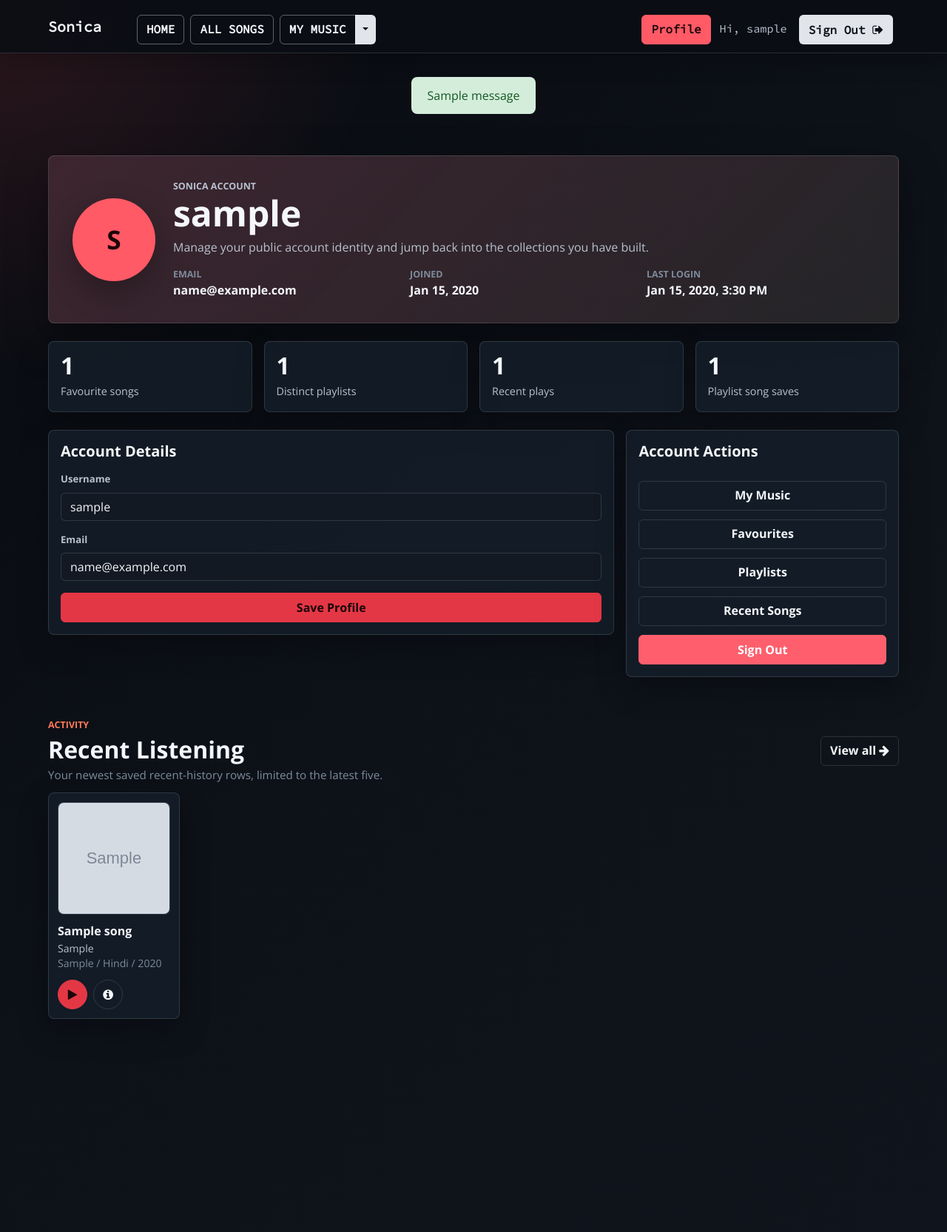
After one commit to shivaydwivedi/DJANGO_MUSIC_PLAYER, a Django app: page /authentication/profile/ in a window 1280 px wide. The commit adds this page. Shown: the whole page at 74% size. Run offline with Django 3.2, Linux system fonts and the light colour scheme; a user stored in the database is signed in; tables that the repository leaves empty hold one stand-in row (values such as "Sample post"); grey boxes marked "Sample" are stand-in pictures; one stand-in notice (Sample message) is shown; some libraries are stand-ins or nearby versions.

Commit message:
feat: add account profile experience

```diff
--- a/authentication/forms.py
+++ b/authentication/forms.py
@@ -48,3 +48,30 @@ class RegistrationForm(UserCreationForm):
         if commit:
             user.save()
         return user
+
+
+class ProfileUpdateForm(forms.ModelForm):
+    username = forms.CharField(widget=forms.TextInput(attrs={'placeholder': 'Username'}))
+    email = forms.EmailField(widget=forms.EmailInput(attrs={'placeholder': 'Email'}), required=False)
+
+    class Meta:
+        model = User
+        fields = ['username', 'email']
+
+    def __init__(self, *args, **kwargs):
+        self.user = kwargs.pop('user')
+        super(ProfileUpdateForm, self).__init__(*args, **kwargs)
+
+    def clean_username(self):
+        username = self.cleaned_data['username'].strip()
+        if not username:
+            raise forms.ValidationError("Username is required.")
+        if User.objects.filter(username__iexact=username).exclude(pk=self.user.pk).exists():
+            raise forms.ValidationError("A user with that username already exists.")
+        return username
+
+    def clean_email(self):
+        email = self.cleaned_data.get('email', '').strip()
+        if email and User.objects.filter(email__iexact=email).exclude(pk=self.user.pk).exists():
+            raise forms.ValidationError("A user with that email already exists.")
+        return email
--- a/authentication/urls.py
+++ b/authentication/urls.py
@@ -5,5 +5,6 @@ from . import views
 urlpatterns = [
     path('login/', views.login_request, name='login'),
     path('signup/', views.signup_request, name='signup'),
+    path('profile/', views.profile_request, name='profile'),
     path('logout/', views.logout_request, name='logout'),
 ]
--- a/authentication/views.py
+++ b/authentication/views.py
@@ -1,10 +1,13 @@
 from django.conf import settings
+from django.contrib import messages
+from django.contrib.auth.decorators import login_required
 from django.shortcuts import render, redirect
 from django.contrib.auth import authenticate, login, logout
 from django.views.decorators.http import require_POST
 from django.utils.http import is_safe_url
 from allauth.socialaccount.models import SocialApp
-from .forms import UserLoginForm, RegistrationForm
+from musicapp.models import Favourite, Playlist, Recent
+from .forms import UserLoginForm, ProfileUpdateForm, RegistrationForm
 
 
 # Create your views here.
@@ -67,6 +70,35 @@ def signup_request(request):
     return render(request, 'authentication/signup.html', context=context)
 
 
+@login_required(login_url='login')
+def profile_request(request):
+    if request.method == "POST":
+        form = ProfileUpdateForm(request.POST, instance=request.user, user=request.user)
+        if form.is_valid():
+            form.save()
+            messages.success(request, "Profile updated.")
+            return redirect('profile')
+    else:
+        form = ProfileUpdateForm(instance=request.user, user=request.user)
+
+    user = request.user
+    recent_activity = Recent.objects.filter(user=user).select_related('song').order_by('-id')[:5]
+    playlist_names = Playlist.objects.filter(user=user).values('playlist_name').distinct()
+    username = user.username.strip()
+    initials = ''.join(part[0] for part in username.split()[:2]).upper() or username[:1].upper() or 'S'
+
+    context = {
+        'form': form,
+        'initials': initials[:2],
+        'favourite_count': Favourite.objects.filter(user=user, is_fav=True).count(),
+        'playlist_count': playlist_names.count(),
+        'recent_count': Recent.objects.filter(user=user).count(),
+        'playlist_row_count': Playlist.objects.filter(user=user).count(),
+        'recent_activity': recent_activity,
+    }
+    return render(request, 'authentication/profile.html', context=context)
+
+
 @require_POST
 def logout_request(request):
     logout(request)
--- a/static/musicapp/css/musicplayer.css
+++ b/static/musicapp/css/musicplayer.css
@@ -805,6 +805,151 @@ hr {
   color: var(--color-text-secondary);
 }
 
+.profile-shell {
+  display: grid;
+  gap: var(--space-5);
+}
+
+.profile-hero {
+  display: grid;
+  grid-template-columns: auto minmax(0, 1fr);
+  gap: var(--space-5);
+  align-items: center;
+  padding: var(--space-6);
+  background:
+    linear-gradient(135deg, rgba(255, 90, 102, 0.18), rgba(255, 170, 94, 0.08)),
+    var(--color-surface);
+  border: 1px solid var(--color-border);
+  border-radius: var(--radius-lg);
+  box-shadow: var(--shadow-elevated);
+}
+
+.profile-avatar {
+  display: flex;
+  width: 7rem;
+  height: 7rem;
+  align-items: center;
+  justify-content: center;
+  color: var(--color-accent-contrast);
+  background: var(--color-accent);
+  border-radius: 50%;
+  box-shadow: var(--shadow-card);
+  font-size: 2.2rem;
+  font-weight: 800;
+}
+
+.profile-identity {
+  min-width: 0;
+}
+
+.profile-identity h1 {
+  margin: 0 0 var(--space-2);
+  overflow-wrap: anywhere;
+  color: var(--color-text);
+  font-size: 3rem;
+  font-weight: 800;
+  line-height: 1.08;
+}
+
+.profile-identity p {
+  max-width: 42rem;
+  margin: 0;
+  color: var(--color-text-secondary);
+}
+
+.account-meta {
+  display: grid;
+  grid-template-columns: repeat(auto-fit, minmax(160px, 1fr));
+  gap: var(--space-3);
+  margin: var(--space-4) 0 0;
+}
+
+.account-meta div {
+  min-width: 0;
+}
+
+.account-meta dt {
+  color: var(--color-text-muted);
+  font-size: 0.78rem;
+  font-weight: 800;
+  text-transform: uppercase;
+}
+
+.account-meta dd {
+  margin: 0;
+  overflow-wrap: anywhere;
+  color: var(--color-text);
+  font-weight: 700;
+}
+
+.profile-stats {
+  display: grid;
+  grid-template-columns: repeat(auto-fit, minmax(150px, 1fr));
+  gap: var(--space-4);
+}
+
+.profile-stat-card,
+.profile-panel {
+  min-width: 0;
+  padding: var(--space-4);
+  background: rgba(21, 31, 43, 0.78);
+  border: 1px solid var(--color-border);
+  border-radius: var(--radius-lg);
+  box-shadow: var(--shadow-card);
+}
+
+.profile-stat-value {
+  display: block;
+  color: var(--color-text);
+  font-size: 2rem;
+  font-weight: 800;
+  line-height: 1;
+}
+
+.profile-stat-label {
+  display: block;
+  margin-top: var(--space-2);
+  color: var(--color-text-secondary);
+  font-size: 0.9rem;
+}
+
+.profile-layout {
+  display: grid;
+  grid-template-columns: minmax(0, 1.35fr) minmax(240px, 0.65fr);
+  gap: var(--space-4);
+  align-items: start;
+}
+
+.profile-panel h2 {
+  margin: 0 0 var(--space-4);
+  color: var(--color-text);
+  font-size: 1.25rem;
+  font-weight: 800;
+}
+
+.profile-form {
+  display: grid;
+  gap: var(--space-4);
+}
+
+.profile-actions {
+  display: grid;
+  gap: var(--space-3);
+}
+
+.profile-actions form {
+  margin: 0;
+}
+
+.profile-actions .btn,
+.profile-form .btn {
+  width: 100%;
+}
+
+.profile-activity {
+  min-width: 0;
+}
+
 .footer {
   position: fixed;
   right: 0;
@@ -1132,6 +1277,25 @@ body .player audio {
     padding: var(--space-4);
   }
 
+  .profile-hero {
+    grid-template-columns: 1fr;
+    padding: var(--space-5);
+  }
+
+  .profile-avatar {
+    width: 5.5rem;
+    height: 5.5rem;
+    font-size: 1.7rem;
+  }
+
+  .profile-identity h1 {
+    font-size: 2.2rem;
+  }
+
+  .profile-layout {
+    grid-template-columns: 1fr;
+  }
+
   .detail-layout {
     grid-template-columns: 1fr;
     gap: var(--space-4);
--- /dev/null
+++ b/templates/authentication/profile.html
@@ -0,0 +1,122 @@
+{% extends 'base.html' %}
+{% block title %} Sonica | Profile {% endblock title %}
+
+{% block body %}
+
+<div class="app-page profile-shell">
+  {% if messages %}
+  <div class="messages" aria-live="polite">
+    {% for message in messages %}
+    <div class="alert alert-{{ message.tags }}" role="status">{{ message }}</div>
+    {% endfor %}
+  </div>
+  {% endif %}
+
+  <section class="profile-hero" aria-labelledby="profile-title">
+    <div class="profile-avatar" aria-hidden="true">{{ initials }}</div>
+    <div class="profile-identity">
+      <p class="section-kicker">Sonica account</p>
+      <h1 id="profile-title">{{ request.user.username }}</h1>
+      <p>Manage your public account identity and jump back into the collections you have built.</p>
+      <dl class="account-meta">
+        <div>
+          <dt>Email</dt>
+          <dd>{% if request.user.email %}{{ request.user.email }}{% else %}No email added{% endif %}</dd>
+        </div>
+        <div>
+          <dt>Joined</dt>
+          <dd>{% if request.user.date_joined %}{{ request.user.date_joined|date:"M j, Y" }}{% else %}Not available{% endif %}</dd>
+        </div>
+        <div>
+          <dt>Last login</dt>
+          <dd>{% if request.user.last_login %}{{ request.user.last_login|date:"M j, Y, g:i A" }}{% else %}No login recorded yet{% endif %}</dd>
+        </div>
+      </dl>
+    </div>
+  </section>
+
+  <section class="profile-stats" aria-label="Collection statistics">
+    <div class="profile-stat-card">
+      <span class="profile-stat-value">{{ favourite_count }}</span>
+      <span class="profile-stat-label">Favourite songs</span>
+    </div>
+    <div class="profile-stat-card">
+      <span class="profile-stat-value">{{ playlist_count }}</span>
+      <span class="profile-stat-label">Distinct playlists</span>
+    </div>
+    <div class="profile-stat-card">
+      <span class="profile-stat-value">{{ recent_count }}</span>
+      <span class="profile-stat-label">Recent plays</span>
+    </div>
+    <div class="profile-stat-card">
+      <span class="profile-stat-value">{{ playlist_row_count }}</span>
+      <span class="profile-stat-label">Playlist song saves</span>
+    </div>
+  </section>
+
+  <div class="profile-layout">
+    <section class="profile-panel" aria-labelledby="profile-edit-title">
+      <h2 id="profile-edit-title">Account Details</h2>
+      <form method="post" class="profile-form" novalidate>
+        {% csrf_token %}
+
+        {% if form.non_field_errors %}
+        <div class="form-errors" role="alert">{{ form.non_field_errors }}</div>
+        {% endif %}
+
+        <div class="form-field">
+          <label for="{{ form.username.id_for_label }}">Username</label>
+          <input type="text" class="form-control" name="{{ form.username.html_name }}" id="{{ form.username.id_for_label }}" value="{{ form.username.value|default_if_none:'' }}" autocomplete="username"{% if form.username.errors %} aria-describedby="profile-username-errors"{% endif %}>
+          {% if form.username.errors %}
+          <div class="field-errors" id="profile-username-errors" role="alert">{{ form.username.errors }}</div>
+          {% endif %}
+        </div>
+
+        <div class="form-field">
+          <label for="{{ form.email.id_for_label }}">Email</label>
+          <input type="email" class="form-control" name="{{ form.email.html_name }}" id="{{ form.email.id_for_label }}" value="{{ form.email.value|default_if_none:'' }}" autocomplete="email"{% if form.email.errors %} aria-describedby="profile-email-errors"{% endif %}>
+          {% if form.email.errors %}
+          <div class="field-errors" id="profile-email-errors" role="alert">{{ form.email.errors }}</div>
+          {% endif %}
+        </div>
+
+        <button class="btn btn-primary" type="submit">Save Profile</button>
+      </form>
+    </section>
+
+    <section class="profile-panel profile-actions" aria-labelledby="profile-actions-title">
+      <h2 id="profile-actions-title">Account Actions</h2>
+      <a class="btn btn-ghost" href="{% url 'mymusic' %}">My Music</a>
+      <a class="btn btn-ghost" href="{% url 'favourite' %}">Favourites</a>
+      <a class="btn btn-ghost" href="{% url 'playlist' %}">Playlists</a>
+      <a class="btn btn-ghost" href="{% url 'recent' %}">Recent Songs</a>
+      <form method="post" action="{% url 'logout' %}">
+        {% csrf_token %}
+        <button class="btn btn-danger" type="submit">Sign Out</button>
+      </form>
+    </section>
+  </div>
+
+  <section class="profile-activity" aria-labelledby="profile-activity-title">
+    <header class="section-heading">
+      <div>
+        <p class="section-kicker">Activity</p>
+        <h2 class="section-title" id="profile-activity-title">Recent Listening</h2>
+        <p class="section-subtitle">Your newest saved recent-history rows, limited to the latest five.</p>
+      </div>
+      <a href="{% url 'recent' %}" class="btn btn-ghost">View all <i class="fa fa-arrow-right" aria-hidden="true"></i></a>
+    </header>
+
+    {% if recent_activity %}
+    <div class="song-grid">
+      {% for item in recent_activity %}
+      {% include 'musicapp/partials/song_card.html' with song=item.song play_url_name='play_recent_song' %}
+      {% endfor %}
+    </div>
+    {% else %}
+    <div class="empty-state">No recent listening activity yet.</div>
+    {% endif %}
+  </section>
+</div>
+
+{% endblock body %}
--- a/templates/base.html
+++ b/templates/base.html
@@ -48,6 +48,7 @@
 
             <div class="collapse navbar-collapse app-navbar-collapse justify-content-end" id="app-user-nav">
             {% if request.user.is_active %}
+            <a href="{% url 'profile' %}" class="btn btn-outline-light mt-2 mx-1 {% if request.resolver_match.url_name == 'profile' %}is-active{% endif %}"{% if request.resolver_match.url_name == 'profile' %} aria-current="page"{% endif %}>Profile</a>
             <h5 class="app-user-greeting mt-3 mx-2">Hi, {{ request.user.username }}</h5>
             <form method="post" action="{% url 'logout' %}" class="mt-2 mx-2">
                 {% csrf_token %}
```
Also changed, not shown: authentication/tests.py (+181 -0 lines).
